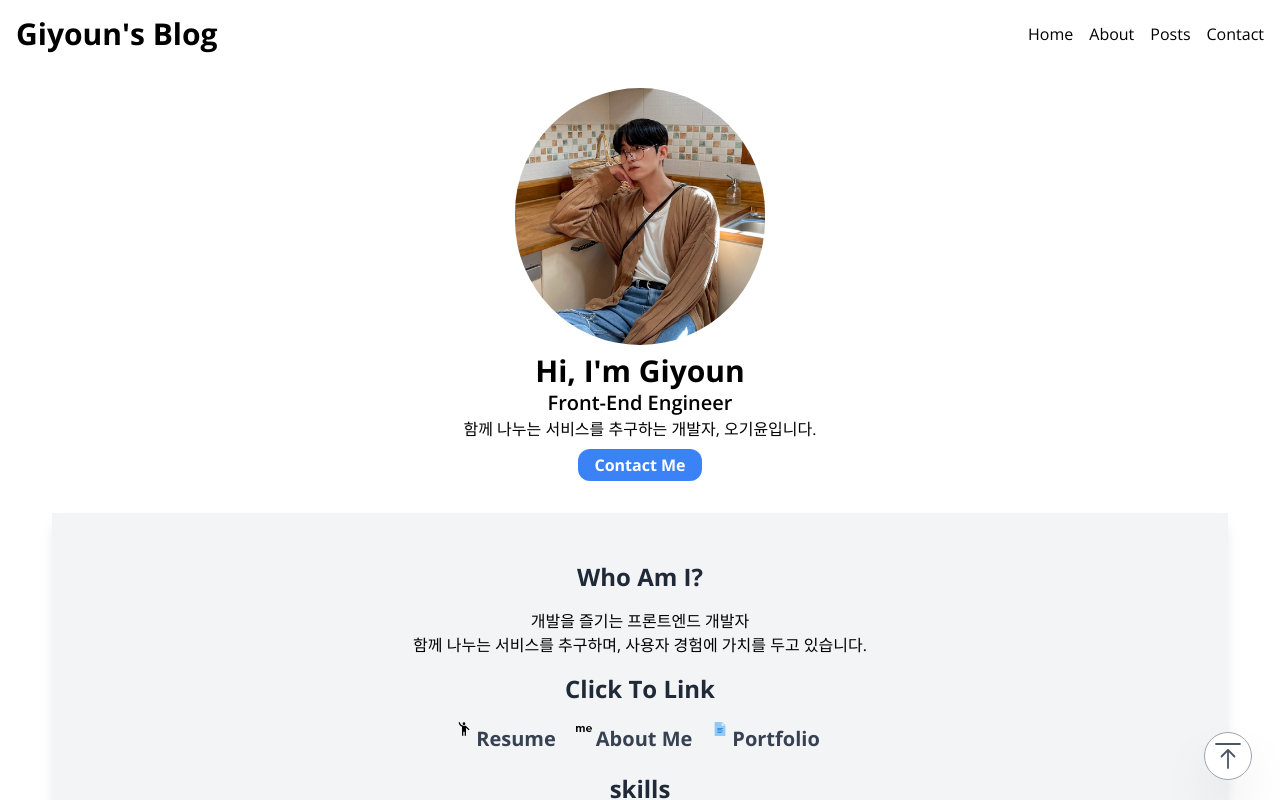
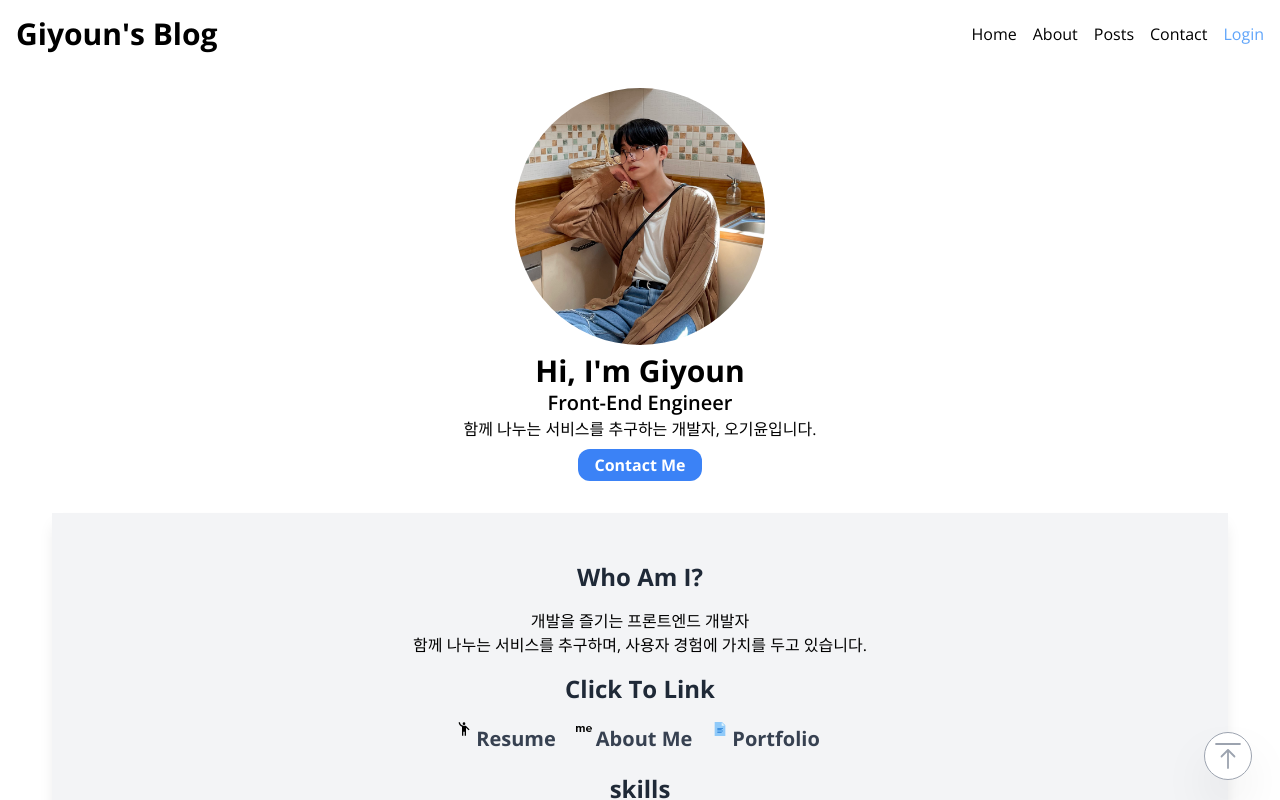
Before and after one commit to Gi-Youn-Oh/Next.js_Blog, a Next.js app: page /about in a window 1280 px wide. Built offline with nearby package versions, Linux system fonts and the light colour scheme; no server answers.

Commit message:
ADD: next-auth

```diff
--- a/package.json
+++ b/package.json
@@ -17,6 +17,7 @@
     "eslint": "8.37.0",
     "eslint-config-next": "13.2.1",
     "next": "^14.2.3",
+    "next-auth": "^4.24.7",
     "nodemailer": "^6.9.1",
     "react": "18.2.0",
     "react-dom": "18.2.0",
--- /dev/null
+++ b/src/app/api/auth/[...nextauth]/route.ts
@@ -0,0 +1,46 @@
+import NextAuth from "next-auth/next";
+import GoogleProvider from "next-auth/providers/google";
+import GithubProvider from "next-auth/providers/github";
+import NaverProvider from "next-auth/providers/naver";
+import KakaoProvider from "next-auth/providers/kakao";
+import { NextAuthOptions } from "next-auth";
+
+export const authOptions: NextAuthOptions = {
+  // Configure one or more authentication providers
+  providers: [
+    GoogleProvider({
+      clientId: process.env.GOOGLE_CLIENT_ID || "",
+      clientSecret: process.env.GOOGLE_CLIENT_SECRET || "",
+    }),
+    GithubProvider({
+      clientId: process.env.GITHUB_CLIENT_ID || "",
+      clientSecret: process.env.GITHUB_CLIENT_SECRET || "",
+    }),
+    NaverProvider({
+      clientId: process.env.NAVER_CLIENT_ID || "",
+      clientSecret: process.env.NAVER_CLIENT_SECRET || "",
+    }),
+    KakaoProvider({
+      clientId: process.env.KAKAO_CLIENT_ID || "",
+      clientSecret: process.env.KAKAO_CLIENT_SECRET || "",
+    }),
+  ],
+//   debug: true,
+  callbacks: {
+    async session({ session, token }) {
+      // Send properties to the client, like an access_token and user id from a provider.
+    //   console.log('session', session);
+      return session;
+    },
+    async jwt({ token, user }) {
+      if (user) {
+        token.id = user.id;
+      }
+      return token;
+    },
+  },
+};
+
+const handler = NextAuth(authOptions);
+
+export { handler as GET, handler as POST };
--- /dev/null
+++ b/src/app/context/AuthContext.tsx
@@ -0,0 +1,11 @@
+"use client";
+
+import { SessionProvider } from "next-auth/react";
+
+type Props = {
+  children: React.ReactNode;
+};
+
+export default function AuthContext({ children }: Props) {
+  return <SessionProvider>{children}</SessionProvider>;
+}
--- a/src/app/layout.tsx
+++ b/src/app/layout.tsx
@@ -1,44 +1,49 @@
-import Header from '@/components/Header'
-import './globals.css'
-import { Open_Sans } from 'next/font/google'
-import Footer from '@/components/Footer'
-import { Metadata } from 'next'
+import Header from "@/components/Header";
+import "./globals.css";
+import { Open_Sans } from "next/font/google";
+import Footer from "@/components/Footer";
+import { Metadata } from "next";
+import AuthContext from "./context/AuthContext";
 
-const sans = Open_Sans({ subsets: ['latin'] })
+const sans = Open_Sans({ subsets: ["latin"] });
 
-export const metadata:Metadata = {
+export const metadata: Metadata = {
   title: {
     default: `Giyoun's Blog`,
-    template: `Giyoun's Blog | %s`
+    template: `Giyoun's Blog | %s`,
   },
-  description: '프론트엔드 개발자, 오기윤',
+  description: "프론트엔드 개발자, 오기윤",
   icons: {
-    icon: '/favicon.ico',
+    icon: "/favicon.ico",
   },
   verification: {
-    google: 'fS14S54kv28n_dVv2w0VAN16zIS5T62cSDDvYm7Pius',
+    google: "fS14S54kv28n_dVv2w0VAN16zIS5T62cSDDvYm7Pius",
     other: {
-      'naver-site-verification':
-      '6c53674e24675efbf7f26498b4eab73539484b7f',
+      "naver-site-verification": "6c53674e24675efbf7f26498b4eab73539484b7f",
     },
   },
-}
+};
 
 export default function RootLayout({
   children,
 }: {
-  children: React.ReactNode
+  children: React.ReactNode;
 }) {
   return (
     <html lang="en" className={sans.className}>
       <head>
-      <meta name="google-site-verification" content="fS14S54kv28n_dVv2w0VAN16zIS5T62cSDDvYm7Pius" />
+        <meta
+          name="google-site-verification"
+          content="fS14S54kv28n_dVv2w0VAN16zIS5T62cSDDvYm7Pius"
+        />
       </head>
       <body className="flex flex-col w-full max-w-screen-3xl mx-auto">
-        <Header />
-        <main className='grow m-5'>{children}</main>
-        <Footer/>
-        </body>
+        <AuthContext>
+          <Header />
+          <main className="grow m-5">{children}</main>
+          <Footer />
+        </AuthContext>
+      </body>
     </html>
-  )
+  );
 }
--- /dev/null
+++ b/src/components/AuthCheck.tsx
@@ -0,0 +1,16 @@
+"use client";
+
+import useAuth from "@/hooks/useAuth";
+
+export default function AuthCheck() {
+  const { isLoggedIn, handleAuthAction } = useAuth();
+  const authText = isLoggedIn ? "Logout" : "Login";
+
+  return (
+    <button onClick={handleAuthAction}>
+      <span className={!isLoggedIn ? "text-blue-400" : "text-red-400"}>
+        {authText}
+      </span>
+    </button>
+  );
+}
--- a/src/components/Footer.tsx
+++ b/src/components/Footer.tsx
@@ -15,7 +15,7 @@ export default function Footer() {
             <a
                 href=""
                 onClick={() => scrollToTop()}
-                className="fixed bottom-5 right-7 shadow-2xl border border-gray-400 bg-white text-gray-600 p-2 rounded-full hover:bg-gray-100"
+                className="fixed bottom-5 right-7 shadow-2xl border border-gray-400 bg-white text-gray-400 p-2 rounded-full hover:bg-gray-100"
             >
                 <RxPinTop size={30} />
             </a>
--- a/src/components/Header.tsx
+++ b/src/components/Header.tsx
@@ -1,15 +1,19 @@
-import Link from 'next/link'
+import Link from "next/link";
+import AuthCheck from "./AuthCheck";
 
 export default function Header() {
-    return <header className='flex justify-between items-center p-4'>
-        <Link href="/">
-            <h1 className='text-3xl font-bold'>{"Giyoun's Blog"}</h1>
-        </Link>
-        <nav className='flex gap-4'>
-            <Link href="/" >Home</Link>
-            <Link href="/about" >About</Link>
-            <Link href="/posts" >Posts</Link>
-            <Link href="/contact" >Contact</Link>
-        </nav>
+  return (
+    <header className="flex justify-between items-center p-4">
+      <Link href="/">
+        <h1 className="text-3xl font-bold">{"Giyoun's Blog"}</h1>
+      </Link>
+      <nav className="flex gap-4">
+        <Link href="/">Home</Link>
+        <Link href="/about">About</Link>
+        <Link href="/posts">Posts</Link>
+        <Link href="/contact">Contact</Link>
+        <AuthCheck />
+      </nav>
     </header>
+  );
 }
--- a/src/components/comments/CommentCard.tsx
+++ b/src/components/comments/CommentCard.tsx
@@ -4,6 +4,7 @@ import { useState } from "react";
 import { HiOutlinePencilSquare } from "react-icons/hi2";
 import { FiTrash2 } from "react-icons/fi";
 import { Comment, formatDate } from "@/app/service/comment";
+import { useSession } from "next-auth/react";
 
 interface CommentCardProps {
   comments: Comment[];
@@ -20,6 +21,10 @@ export default function CommentCard({
   deleteComment,
   updateComment,
 }: CommentCardProps) {
+  const clientSession = useSession();
+  const userName = clientSession?.data?.user?.name || null;
+  const adminAccount = userName === 'Gi Youn Oh';
+
   const [editingComment, setEditingComment] = useState<string | null>(null);
   const [editedText, setEditedText] = useState<string>("");
 
@@ -50,6 +55,7 @@ export default function CommentCard({
                   {formatDate(comment.created_at)}
                 </span>
               </div>
+              {(userName === comment.name || adminAccount)  && (
               <div className="flex gap-3">
                 <button
                   onClick={() => handleEditClick(comment)}
@@ -66,6 +72,7 @@ export default function CommentCard({
                   <FiTrash2 />
                 </button>
               </div>
+              )}
             </div>
             {editingComment === comment.created_at ? (
               <div className="flex flex-col gap-3">
--- a/src/components/comments/CommentInput.tsx
+++ b/src/components/comments/CommentInput.tsx
@@ -1,11 +1,17 @@
 import { supabase } from "@/utils/superbase";
 import { revalidatePath } from "next/cache";
+import PostComment from "./PostComment";
+import { getServerSession } from "next-auth";
+
 
 type Prop = {
   slug: string;
 };
 
-export default function CommentInput({ slug }: Prop) {
+export default async function CommentInput({ slug }: Prop) {
+  const session = await getServerSession();
+  const userName = session?.user?.name || null;
+
   const addComment = async (formData: FormData) => {
     'use server'
 
@@ -16,7 +22,7 @@ export default function CommentInput({ slug }: Prop) {
     const { data, error, status } = await supabase
       .from('comment')
       .insert([
-        { created_at: new Date(), name: 'testUser', comment: content, post_path: slug },
+        { created_at: new Date(), name: userName, comment: content, post_path: slug },
       ])
       .select();
     if (error) {
@@ -33,7 +39,7 @@ export default function CommentInput({ slug }: Prop) {
     <div className="m-5">
       <form action={addComment}>
         <textarea className="w-full h-24 p-2 border border-gray-300 rounded-lg" placeholder="댓글을 입력해주세요" name="content" />
-        <button className="w-full p-2 bg-gray-500 text-white rounded-lg hover:bg-blue-500">댓글 작성</button>
+        <PostComment />
       </form>
     </div>
   )
--- /dev/null
+++ b/src/components/comments/PostComment.tsx
@@ -0,0 +1,24 @@
+"use client";
+
+import useAuth from "@/hooks/useAuth";
+
+export default function PostComment() {
+  const { isLoggedIn, handleAuthAction } = useAuth();
+
+  return (
+    <div>
+      {isLoggedIn ? (
+        <button className="w-full p-2 bg-gray-500 text-white rounded-lg hover:bg-blue-500">
+          댓글 작성
+        </button>
+      ) : (
+        <button
+          className="w-full p-2 bg-gray-300 text-gray-500 rounded-lg hover:bg-gray-400"
+          onClick={handleAuthAction}
+        >
+          로그인 후 댓글 작성 하러가기
+        </button>
+      )}
+    </div>
+  );
+}
--- /dev/null
+++ b/src/hooks/useAuth.ts
@@ -0,0 +1,21 @@
+"use client";
+
+import { useSession, signIn, signOut } from "next-auth/react";
+
+// Custom Hook
+const useAuth = () => {
+  const { data: session } = useSession();
+  const isLoggedIn = Boolean(session);
+
+  const handleAuthAction = () => {
+    if (isLoggedIn) {
+      signOut();
+    } else {
+      signIn();
+    }
+  };
+
+  return { isLoggedIn, handleAuthAction };
+};
+
+export default useAuth;
```
Also changed, not shown: 1 other file (tests, documents, lock files or other folders).
